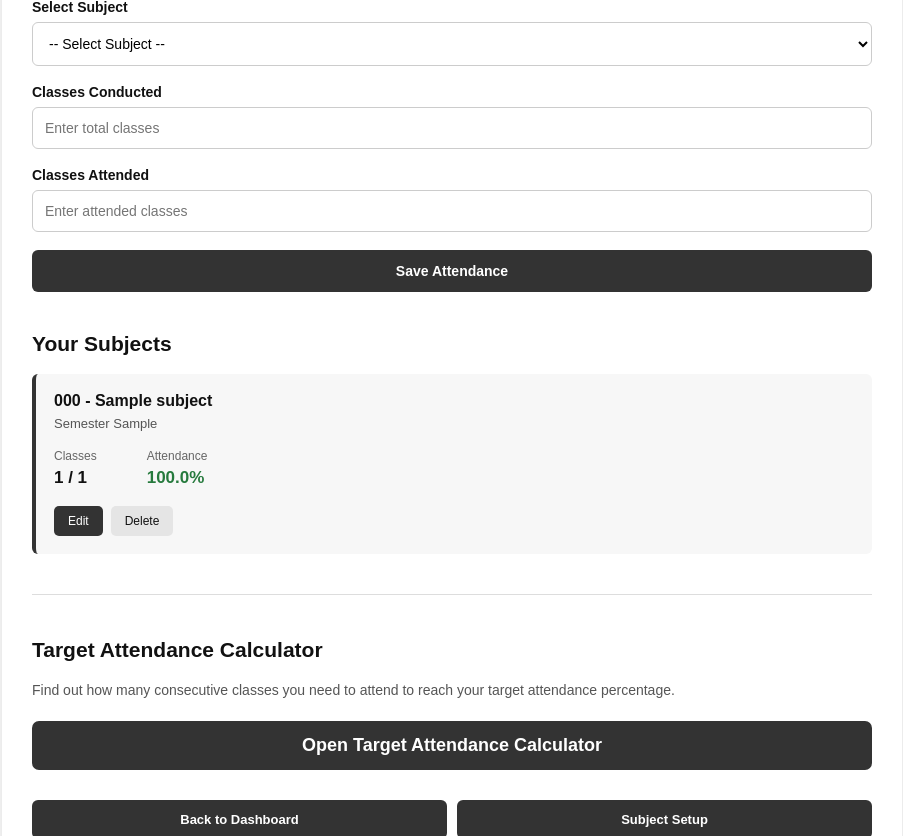
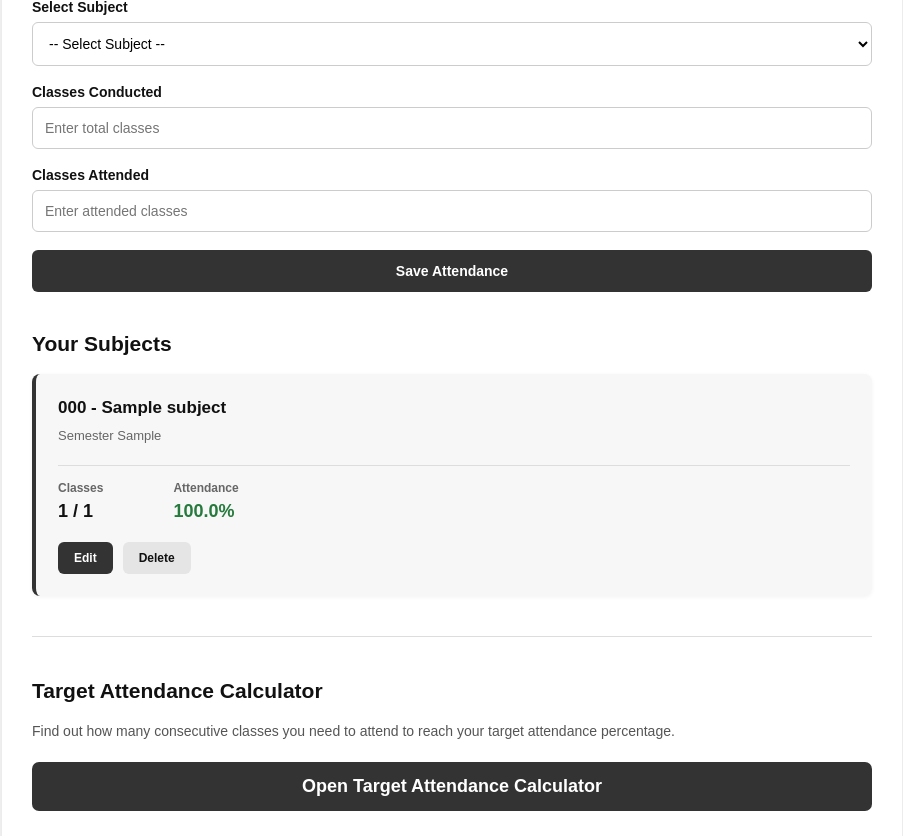
Before and after one commit to ganeshvibhuti30-prog/Student-Study-Planner, a Flask app: page /attendance in a window 1280 px wide. Shown: the part 392-1228 px from the top of the page, without its empty margins (188-1091 px from the left). Run offline with Flask 3, Linux system fonts and the light colour scheme; the visitor is signed in with stand-in values (Sample User, id 1); tables that the repository leaves empty hold one stand-in row (values such as "Sample post").

Commit message:
Improve attendance subject cards

```diff
--- a/static/css/attendance.css
+++ b/static/css/attendance.css
@@ -195,19 +195,21 @@ h2 {
 .subject-card {
     background: #f7f7f7;
     border-left: 4px solid #333;
-    border-radius: 6px;
-    padding: 18px;
-    margin-bottom: 14px;
+    border-radius: 8px;
+    padding: 22px;
+    margin-bottom: 16px;
+    box-shadow: 0 1px 4px rgba(0, 0, 0, 0.05);
 }
 
 .subject-info h3 {
-    margin: 0 0 6px 0;
-    font-size: 16px;
+    margin: 0 0 8px 0;
+    font-size: 17px;
+    line-height: 1.4;
 }
 
 .subject-info p {
     margin: 0;
-    color: #555;
+    color: #666;
     font-size: 13px;
 }
 
@@ -218,23 +220,26 @@ h2 {
 
 .attendance-details {
     display: flex;
-    gap: 50px;
-    margin-top: 18px;
+    gap: 70px;
+    margin-top: 22px;
+    padding-top: 15px;
+    border-top: 1px solid #ddd;
 }
 
 .attendance-details div {
     display: flex;
     flex-direction: column;
-    gap: 5px;
+    gap: 6px;
 }
 
 .attendance-details span {
     color: #666;
     font-size: 12px;
+    font-weight: bold;
 }
 
 .attendance-details strong {
-    font-size: 17px;
+    font-size: 18px;
 }
 
 .attendance-details .good {
@@ -252,8 +257,8 @@ h2 {
 
 .subject-actions {
     display: flex;
-    gap: 8px;
-    margin-top: 18px;
+    gap: 10px;
+    margin-top: 20px;
 }
 
 .subject-actions form {
@@ -263,11 +268,13 @@ h2 {
 .edit-button,
 .delete-button {
     border: none;
-    border-radius: 5px;
-    padding: 8px 14px;
+    border-radius: 6px;
+    padding: 9px 16px;
     font-size: 12px;
+    font-weight: bold;
     cursor: pointer;
     text-decoration: none;
+    transition: background 0.2s ease;
 }
 
 .edit-button {
@@ -287,7 +294,6 @@ h2 {
 .delete-button:hover {
     background: #d5d5d5;
 }
-
 
 /* ==============================
    NOT ADDED
@@ -387,7 +393,7 @@ h2 {
     }
 
     .attendance-details {
-        gap: 25px;
+        gap: 30px;
     }
 
     .bottom-buttons {
```
